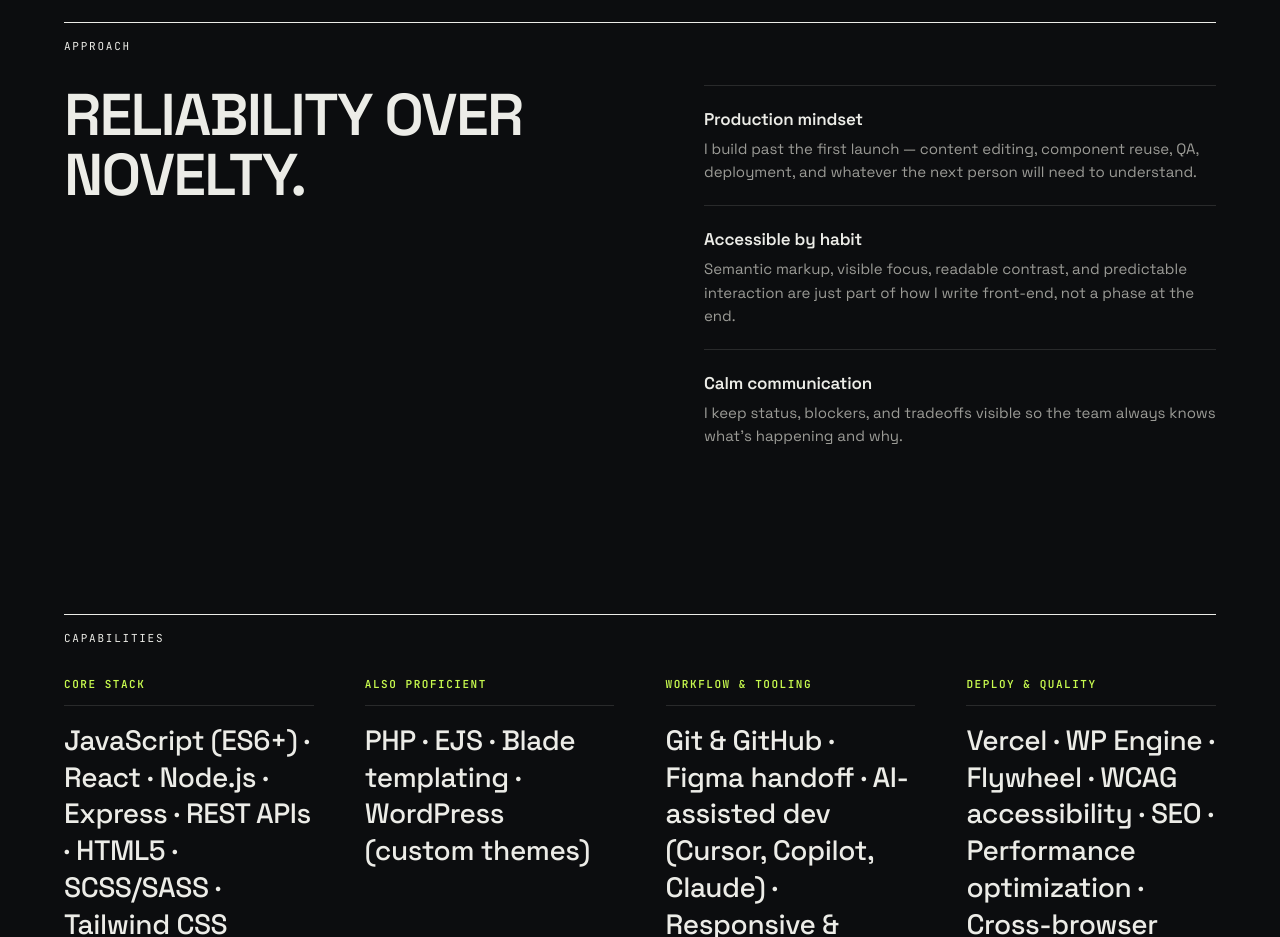
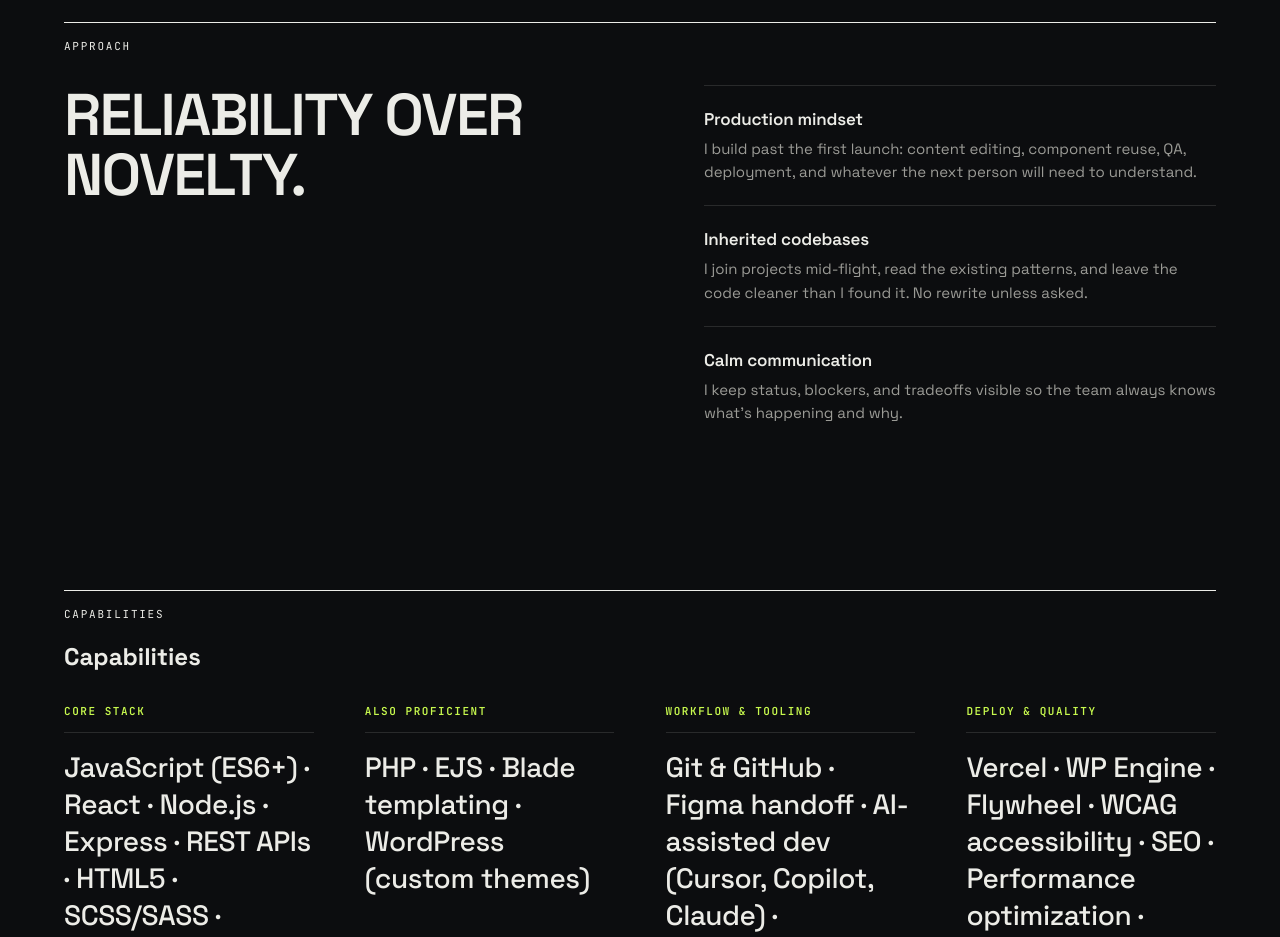
Before and after one commit to dchavez3395/Portfolio2026, a React (Vite) app: page / in a window 1280 px wide. Shown: the part 2720-3657 px from the top of the page. Built offline with nearby package versions, Linux system fonts and the light colour scheme.

Commit message:
Polish portfolio content and navigation anchors

```diff
--- a/src/App.jsx
+++ b/src/App.jsx
@@ -20,7 +20,7 @@
 // ============================================================
 // HEADER
 // ============================================================
-function Header({ view, onNav, onNavHome, onNavWork, onNavResume, onNavA11y, mobileOpen, setMobileOpen }) {
+function Header({ onNavHome, onNavWork, onNavResume, onNavA11y, mobileOpen, setMobileOpen }) {
   const navBtn = (label, action, isEmail = false) => (
     <button
       className={isEmail ? "pk-nav__email" : "pk-nav__link"}
@@ -64,7 +64,7 @@
 // ============================================================
 // FOOTER
 // ============================================================
-function Footer({ onNavHome }) {
+function Footer() {
   return (
     <footer className="pk-footer">
       <div className="pk-footer__inner">
@@ -250,7 +250,7 @@
       </section>
 
       {/* APPROACH */}
-      <section id="about" className="pk-section">
+      <section id="approach" className="pk-section">
         <div className="pk-label-row">
           <span className="pk-label-row__primary">Approach</span>
         </div>
@@ -274,6 +274,7 @@
         <div className="pk-label-row">
           <span className="pk-label-row__primary">Capabilities</span>
         </div>
+        <h2 className="pk-visually-hidden">Capabilities</h2>
         <div className="pk-skills-grid">
           {skillGroups.map((g, i) => (
             <div key={i}>
@@ -780,8 +781,6 @@
       <div className="pk-grid-overlay" aria-hidden="true"></div>
 
       <Header
-        view={view}
-        onNav={() => {}}
         onNavHome={goHome}
         onNavWork={goWork}
         onNavResume={goResume}
@@ -814,7 +813,7 @@
         )}
       </main>
 
-      <Footer onNavHome={goHome} />
+      <Footer />
 
       {showBackToTop && (
         <button
--- a/src/portfolio-data.js
+++ b/src/portfolio-data.js
@@ -215,11 +215,11 @@
 export const principles = [
   {
     title: "Production mindset",
-    body: "I build past the first launch — content editing, component reuse, QA, deployment, and whatever the next person will need to understand.",
+    body: "I build past the first launch: content editing, component reuse, QA, deployment, and whatever the next person will need to understand.",
   },
   {
-    title: "Accessible by habit",
-    body: "Semantic markup, visible focus, readable contrast, and predictable interaction are just part of how I write front-end, not a phase at the end.",
+    title: "Inherited codebases",
+    body: "I join projects mid-flight, read the existing patterns, and leave the code cleaner than I found it. No rewrite unless asked.",
   },
   {
     title: "Calm communication",
```
